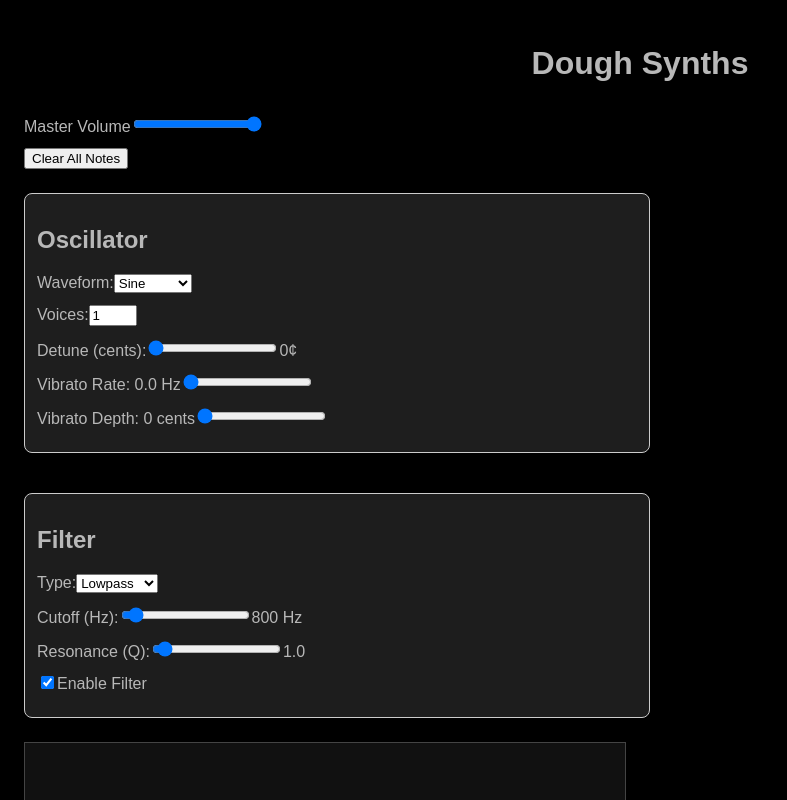
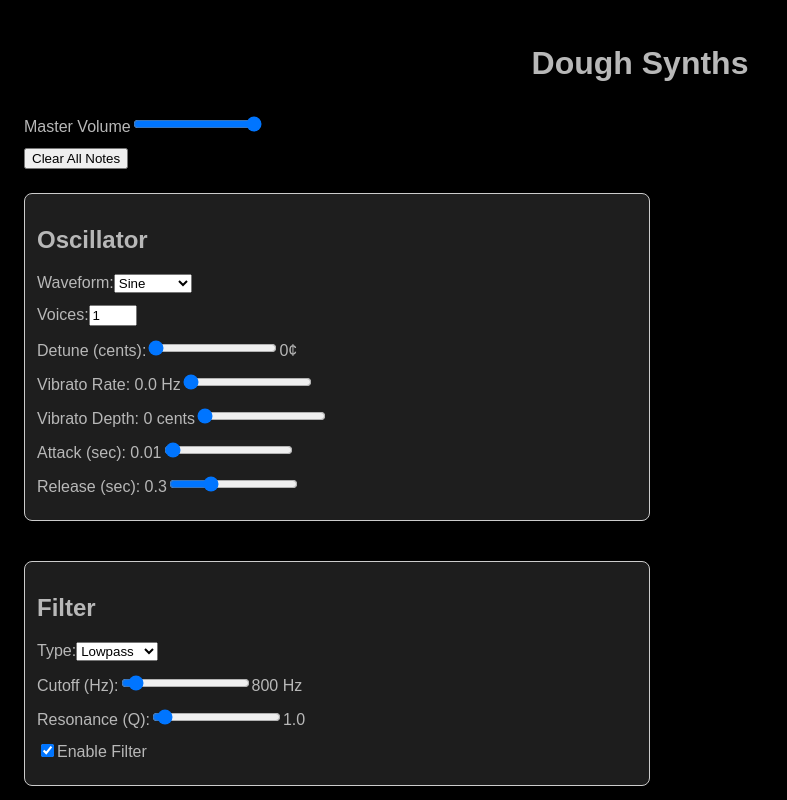
Before and after one commit to EvanCzako/SynthPutty, a React (Create React App) app: page / in a window 1280 px wide. Shown: the top 800 px of the page, without its empty margins (0-787 px from the left). Built offline with nearby package versions, Linux system fonts and the light colour scheme.

Commit message:
Add attack and release

```diff
--- a/src/components/OscillatorControls.tsx
+++ b/src/components/OscillatorControls.tsx
@@ -14,6 +14,10 @@ export const OscillatorControls: React.FC = () => {
         setVibratoRate,
         vibratoDepth,
         setVibratoDepth,
+		attack,
+		setAttack,
+		release,
+		setRelease
     } = useSynthStore();
 
     return (
@@ -81,6 +85,34 @@ export const OscillatorControls: React.FC = () => {
                     }
                 />
             </label>
+
+            <label>
+                Attack (sec): {attack}
+                <input
+                    type="range"
+                    min="0"
+                    max="1"
+                    step="0.01"
+                    value={attack}
+                    onChange={(e) =>
+                        setAttack(parseFloat(e.target.value))
+                    }
+                />
+            </label>
+
+            <label>
+                Release (sec): {release}
+                <input
+                    type="range"
+                    min="0"
+                    max="1"
+                    step="0.01"
+                    value={release}
+                    onChange={(e) =>
+                        setRelease(parseFloat(e.target.value))
+                    }
+                />
+            </label>
         </div>
     );
 };
--- a/src/hooks/useSynthEngine.ts
+++ b/src/hooks/useSynthEngine.ts
@@ -67,12 +67,17 @@ export function useSynthEngine() {
         for (const note in playingNotes) {
             const chains = playingNotes[note];
             chains.forEach(({ oscillators, gain }) => {
-                gain.gain.exponentialRampToValueAtTime(
-                    0.001,
-                    audioCtx.currentTime + 0.1,
-                );
+				const now = audioCtx.currentTime;
+
+				gain.gain.cancelScheduledValues(now);
+				gain.gain.setValueAtTime(gain.gain.value, now);
+
+				// Release ramp down to near zero over release seconds
+				gain.gain.linearRampToValueAtTime(0.001, now + release);
+
+
                 oscillators.forEach((osc) =>
-                    osc.stop(audioCtx.currentTime + 0.1),
+                    osc.stop(now + release + 0.05) // stop oscillator after release fades out
                 );
             });
         }
@@ -99,12 +104,17 @@ export function useSynthEngine() {
 
             // Fade out existing
             chains.forEach(({ oscillators, gain }) => {
-                gain.gain.exponentialRampToValueAtTime(
-                    0.001,
-                    audioCtx.currentTime + 0.05,
-                );
+
+				const now = audioCtx.currentTime;
+
+				gain.gain.cancelScheduledValues(now);
+				gain.gain.setValueAtTime(gain.gain.value, now);
+
+				// Release ramp down to near zero over release seconds
+				gain.gain.linearRampToValueAtTime(0.001, now + release);
+
                 oscillators.forEach((osc) =>
-                    osc.stop(audioCtx.currentTime + 0.05),
+                    osc.stop(now + release + 0.05) // stop oscillator after release fades out
                 );
             });
             delete playingNotes[note];
```
